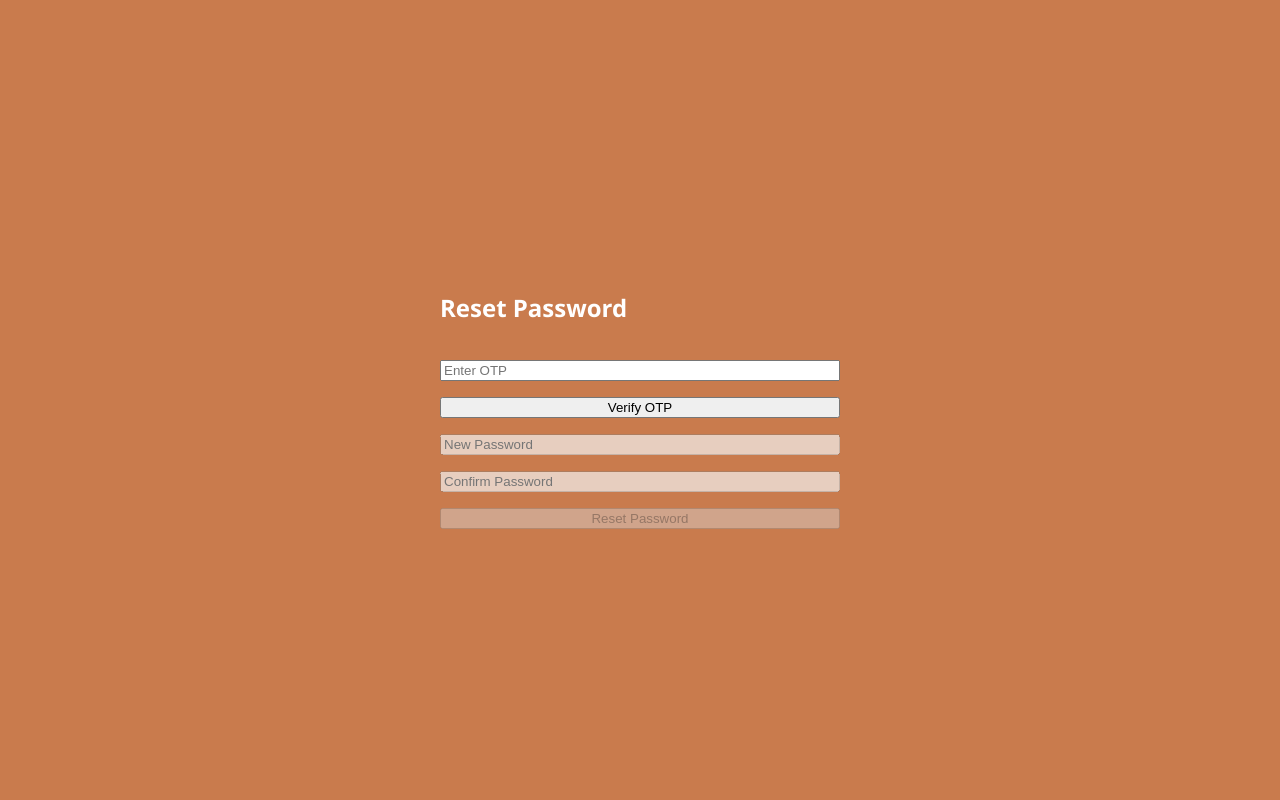
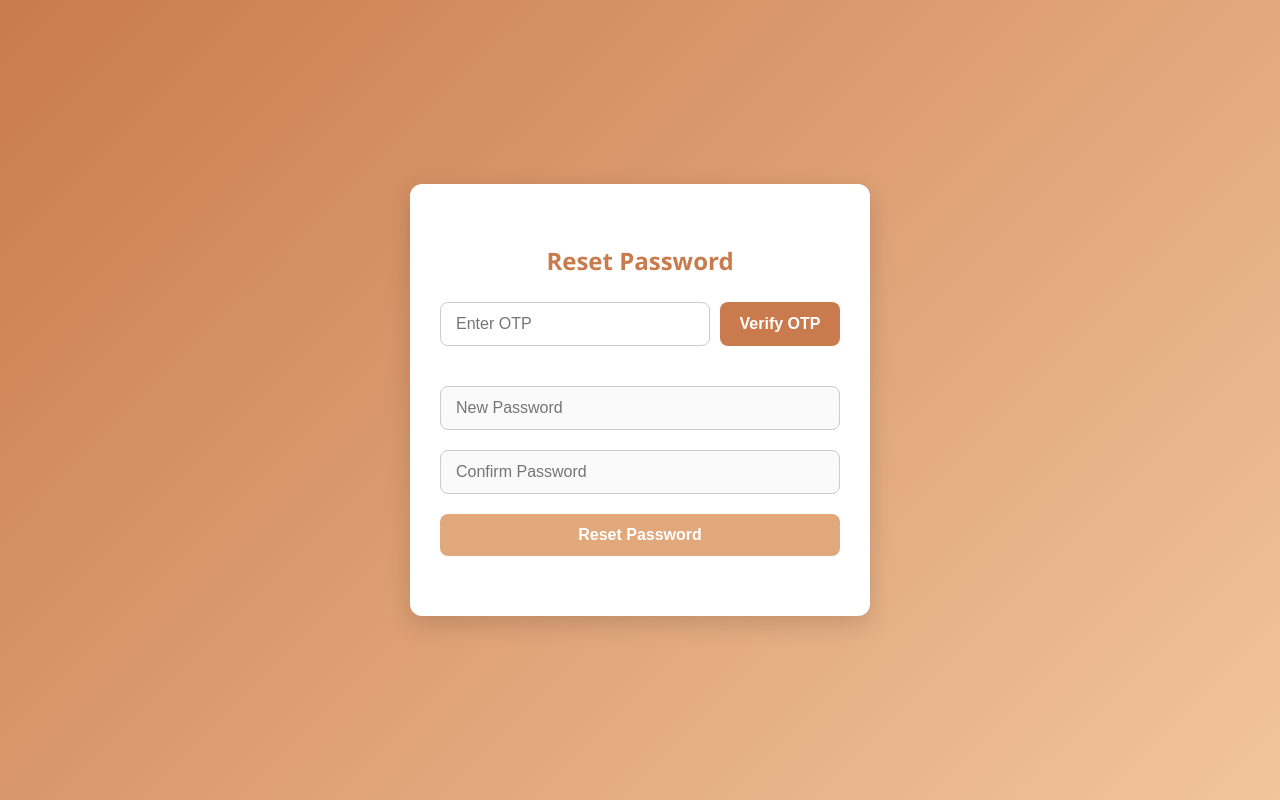
Before and after one commit to SushmithaM13/Encatch-DineEase, a React (Vite) app in the folder DineEase/: page /resetPassword in a window 1280 px wide. Shown: the top 800 px of the page. Built offline with nearby package versions, Linux system fonts and the light colour scheme.

Commit message:
reset password completed

```diff
--- a/DineEase/package.json
+++ b/DineEase/package.json
@@ -13,7 +13,8 @@
     "react": "^19.1.1",
     "react-dom": "^19.1.1",
     "react-icons": "^5.5.0",
-    "react-router-dom": "^7.8.2"
+    "react-router-dom": "^7.8.2",
+    "react-toastify": "^11.0.5"
   },
   "devDependencies": {
     "@eslint/js": "^9.33.0",
--- a/DineEase/src/components/Auth/forgotPassword.jsx
+++ b/DineEase/src/components/Auth/forgotPassword.jsx
@@ -1,41 +1,55 @@
 import { useState } from "react";
 import { useNavigate } from "react-router-dom";
-import "./auth.css";
+import { ToastContainer, toast } from "react-toastify";
+import "react-toastify/dist/ReactToastify.css";
+import "./styles/forgotPassword.css";
 
 const ForgotPassword = () => {
   const [email, setEmail] = useState("");
-  const [message, setMessage] = useState("");
+  const [loading, setLoading] = useState(false);
   const navigate = useNavigate();
 
-  const handleSendOtp=async(e)=>{
+  const handleSendOtp = async (e) => {
     e.preventDefault();
-    setMessage("");
+    setLoading(true);
+
+    // Show instant feedback
+    toast.info("Sending OTP...");
 
     try {
-        const response=await fetch("url",{
-            method: "POST",
-            headers: {"Content-Type": "application/json"},
-            body : JSON.stringify({email}),
-        });
-        const data=await response.json();
-        if(response.ok){
-            setMessage("OTP sent to your email!");
-            // Redirect to reset page with email in state
-            navigate("/resetPassword", {state: {email}});
-        }else{
-            setMessage(data.message || "Invalid email address");
+      const response = await fetch(
+        `http://localhost:8082/dine-ease/api/v1/users/forgot-password?email=${encodeURIComponent(email)}`,
+        {
+          method: "POST",
+          headers: { accept: "application/json" },
         }
+      );
+
+      const data = await response.json();
+
+      if (response.ok) {
+        toast.success("OTP sent to your registered email.");
+        // toast.success(data.message || "OTP sent to your registered email.");
+        // Navigate after short delay so user can see toast
+        setTimeout(() => {
+          navigate("/resetPassword", { state: { email } });
+        }, 1500);
+      } else {
+        toast.error(data.message || "Invalid email address");
+      }
     } catch (err) {
-      setMessage("Server error, please try again later.", err)
+      console.error("Forgot password error:", err);
+      toast.error("Server error, please try again later.");
+    } finally {
+      setLoading(false);
     }
   };
 
   return (
-    <div className="auth-container">
-      <div className="auth-container-right">
-        <form onSubmit={handleSendOtp} className="auth-form">
+    <div className="forgot-container">
+      <div className="forgot-container-box">
+        <form onSubmit={handleSendOtp} className="forgotpassword-form">
           <h2>Forgot Password</h2>
-          {message && <p>{message}</p>}
 
           <input
             type="email"
@@ -45,8 +59,13 @@ const ForgotPassword = () => {
             required
           />
 
-          <button type="submit">Send OTP</button>
+          <button type="submit" disabled={loading}>
+            {loading ? "Sending..." : "Send OTP"}
+          </button>
         </form>
+
+        {/* Toast container to show popup messages */}
+        <ToastContainer position="top-center" autoClose={2000} />
       </div>
     </div>
   );
--- a/DineEase/src/components/Auth/resetPassword.jsx
+++ b/DineEase/src/components/Auth/resetPassword.jsx
@@ -1,5 +1,8 @@
 import { useState } from "react";
 import { useLocation, useNavigate } from "react-router-dom";
+import { ToastContainer, toast } from "react-toastify";
+import "react-toastify/dist/ReactToastify.css";
+import "./styles/forgotPassword.css";
 
 const ResetPassword = () => {
   const location = useLocation();
@@ -8,79 +11,99 @@ const ResetPassword = () => {
 
   const [otp, setOtp] = useState("");
   const [otpVerified, setOtpVerified] = useState(false);
-  const [message, setMessage] = useState("");
-
   const [newPassword, setNewPassword] = useState("");
   const [confirmPassword, setConfirmPassword] = useState("");
+  const [loading, setLoading] = useState(false);
 
-  // API: Verify OTP
+  // Verify OTP (Temporary password)
   const handleVerifyOtp=async()=>{
-    setMessage("");
+    if(!otp) return toast.error("Please enter OTP");
+
+    setLoading(true);
     try {
-        const response=await fetch("url",{
+        const response=await fetch("http://localhost:8082/dine-ease/api/v1/users/verify-temp-password",
+          {
             method: "POST",
             headers: {"Content-Type": "application/json"},
-            body: JSON.stringify({email, otp}),
+            body: JSON.stringify({email, tempPassword: otp}),
         });
         const data=await response.json();
 
-        if(response.ok){
+        if(response.ok && data.status==="SUCCESS"){
             setOtpVerified(true);
-            setMessage("OTP verified! You can now reset your password.");
+            toast.success(data.message || "OTP verified! You can now reset your password.");
         }else{
-            setMessage(data.message || "Invalid OTP");
+            toast.error(data.message || "Invalid OTP");
         }
     } catch (err) {
-       setMessage("Server error, please try again later.", err)
+      console.log(err);
+       toast.error("Server error, please try again later.")
+    }finally{
+      setLoading(false);
     }
   };
 
   // API: Reset Password
   const handleResetPassword=async(e)=>{
     e.preventDefault();
-    setMessage("");
 
     if(newPassword !== confirmPassword){
-        setMessage("Password do not match");
+        toast.error("Password do not match");
         return;
     }
 
+    setLoading(true);
     try {
-        const response=await fetch("",{
+        const response=await fetch("http://localhost:8082/dine-ease/api/v1/users/reset-password",
+          {
             method: "POST",
             headers :{"Content-Type": "application/json"},
-            body: JSON.stringify({email, otp, newPassword}),
+            body: JSON.stringify({email, newPassword}),
         });
 
         const data=await response.json();
-        if(response.ok){
-            setMessage("Password reset successful!");
-            setTimeout(()=>navigate("/login"), 1500);
+        if(response.ok && data.status==="SUCCESS"){
+            toast.success(data.message || "Password reset successful!");
+            setTimeout(()=>navigate("/"), 1500);
         }else{
-            setMessage(data.message || "Failed to reset password");
+            toast.error(data.message || "Failed to reset password");
         }
     } catch (err) {
-       setMessage("Server error, please try again later.",err)
+      console.log(err);
+       toast.error("Server error, please try again later.");
+    }finally{
+      setLoading(false);
     }
   };
 
   return (
-    <div className="auth-container">
-      <div className="auth-container-right">
-        <form onSubmit={handleResetPassword} className="auth-form">
+    <div className="forgot-container">
+      <div className="forgot-container-box">
+        <form onSubmit={handleResetPassword} className="forgotpassword-form">
           <h2>Reset Password</h2>
-          {message && <p>{message}</p>}
 
+           {/* OTP Section */}
+          <div className="otp-section">
             <input
               type="text"
               placeholder="Enter OTP"
               value={otp}
               onChange={(e) => setOtp(e.target.value)}
               required
+              disabled={otpVerified}
             />
-          <button type="button" onClick={handleVerifyOtp}>
-            Verify OTP
+            <button
+              type="button"
+              onClick={handleVerifyOtp}
+              disabled={otpVerified || loading}
+            >
+              {loading && !otpVerified
+                ? "Verifying..."
+                : otpVerified
+                ? "Verified"
+                : "Verify OTP"}
             </button>
+          </div>
 
           <input
             type="password"
@@ -100,10 +123,11 @@ const ResetPassword = () => {
             required
           />
 
-          <button type="submit" disabled={!otpVerified}>
-            Reset Password
+          <button type="submit" disabled={!otpVerified || loading}>
+            {loading && otpVerified ? "Resetting..." : "Reset Password"}
           </button>
         </form>
+        <ToastContainer position="top-center" autoClose={2000}/>
       </div>
     </div>
   );
--- /dev/null
+++ b/DineEase/src/components/Auth/styles/forgotPassword.css
@@ -0,0 +1,121 @@
+/* auth.css */
+
+/* Container for the entire auth page */
+.forgot-container {
+  display: flex;
+  justify-content: center;
+  align-items: center;
+  height: 100vh;
+  background: linear-gradient(135deg, #c97b4d, #f2c59b); /* similar to your login bg */
+  font-family: 'Segoe UI', Tahoma, Geneva, Verdana, sans-serif;
+}
+
+/* Form wrapper */
+.forgot-container-box {
+  background-color: #fff;
+  padding: 40px 30px;
+  border-radius: 12px;
+  box-shadow: 0 8px 25px rgba(0, 0, 0, 0.15);
+  width: 100%;
+  max-width: 400px;
+}
+
+/* Form itself */
+.forgotpassword-form {
+  display: flex;
+  flex-direction: column;
+}
+
+/* Heading */
+.forgotpassword-form h2 {
+  text-align: center;
+  margin-bottom: 25px;
+  color: #c97b4d; /* match theme color */
+}
+
+/* Input fields */
+.forgotpassword-form input {
+  padding: 12px 15px;
+  margin-bottom: 20px;
+  border: 1px solid #ccc;
+  border-radius: 8px;
+  font-size: 16px;
+  outline: none;
+  transition: border-color 0.3s ease;
+}
+
+.forgotpassword-form input:focus {
+  border-color: #c97b4d;
+  box-shadow: 0 0 5px rgba(201, 123, 77, 0.5);
+}
+
+/* Button */
+.forgotpassword-form button {
+  padding: 12px;
+  background-color: #c97b4d;
+  color: #fff;
+  font-weight: 600;
+  font-size: 16px;
+  border: none;
+  border-radius: 8px;
+  cursor: pointer;
+  transition: background-color 0.3s ease;
+  margin-bottom: 20px;
+}
+
+.forgotpassword-form button:hover {
+  background-color: #b06b3c;
+}
+
+.forgotpassword-form button:disabled {
+  background-color: #e0a87b;
+  cursor: not-allowed;
+}
+
+/* OTP input + button side by side */
+.otp-section {
+  display: flex;
+  gap: 10px; /* space between input and button */
+  margin-bottom: 20px; /* space below OTP section */
+}
+
+.otp-section input {
+  flex: 1; /* input takes remaining width */
+}
+
+.otp-section button {
+  flex: 0 0 120px; /* fixed width for button */
+  padding: 12px;
+  background-color: #c97b4d;
+  color: #fff;
+  font-weight: 600;
+  font-size: 16px;
+  border: none;
+  border-radius: 8px;
+  cursor: pointer;
+  transition: background-color 0.3s ease;
+}
+
+.otp-section button:hover {
+  background-color: #b06b3c;
+}
+
+.otp-section button:disabled {
+  background-color: #e0a87b;
+  cursor: not-allowed;
+}
+
+
+
+/* Toast notifications positioning */
+.Toastify__toast-container {
+  font-size: 14px;
+}
+
+/* Responsive adjustments */
+@media (max-width: 480px) {
+  .auth-container-right {
+    padding: 30px 20px;
+    width: 90%;
+  }
+}
--- a/DineEase/src/components/signup/SuperAdminRegistration.jsx
+++ b/DineEase/src/components/signup/SuperAdminRegistration.jsx
@@ -216,7 +216,7 @@ const SuperAdminRegistration = () => {
           organizationAddress: "",
         });
 
-        // Redirect after 5 seconds
+        // Redirect after 2 seconds
         setTimeout(() => {
           navigate("/");
         }, 2000);
```
Also changed, not shown: DineEase/src/components/Auth/login.jsx (+33 -37 lines), DineEase/src/components/Auth/styles/login.css (+0 -24 lines), DineEase/src/components/Auth/auth.css (deleted), 1 other file (tests, documents, lock files or other folders). Lines whose indentation alone changed are shown as unchanged.
